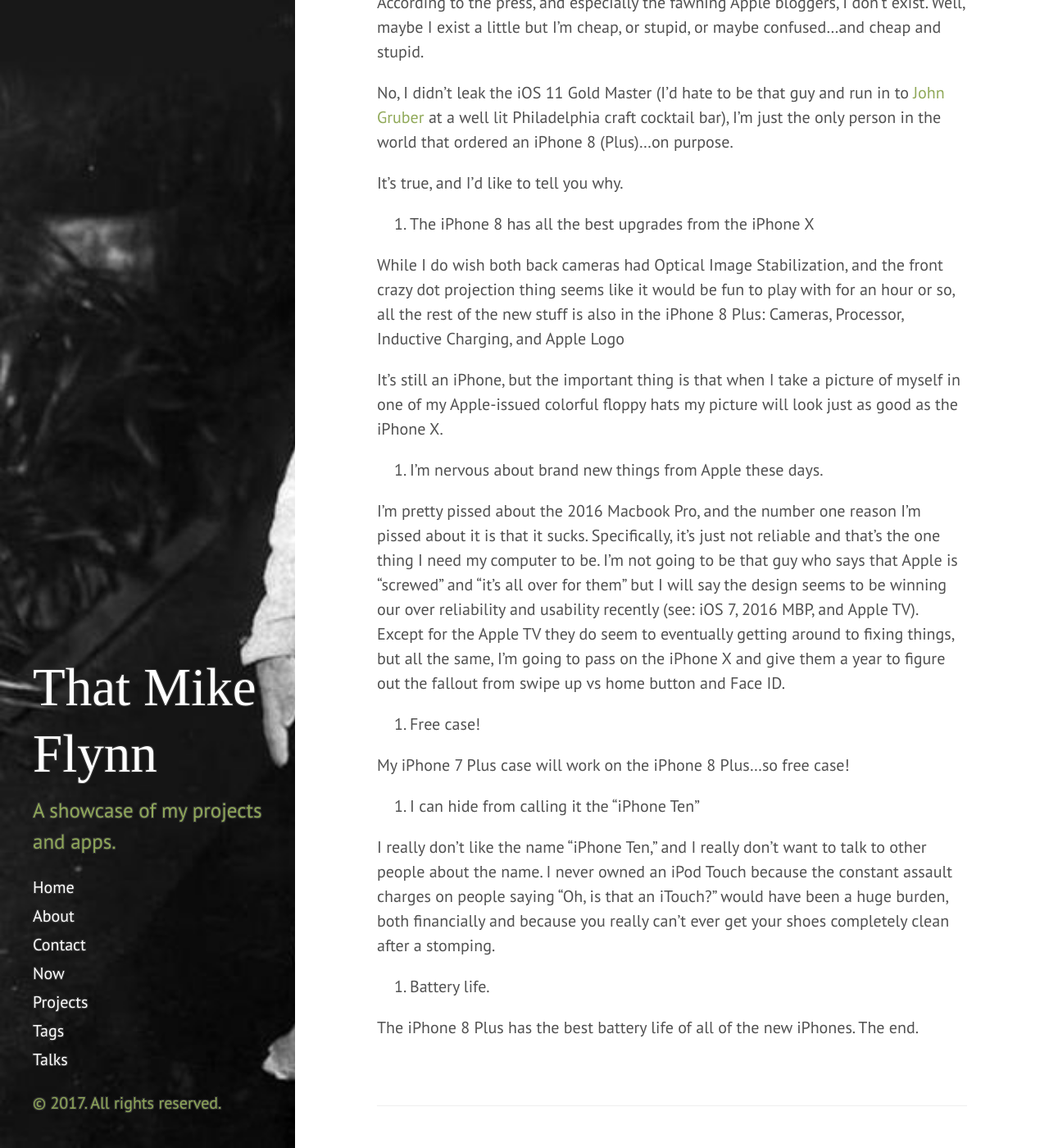
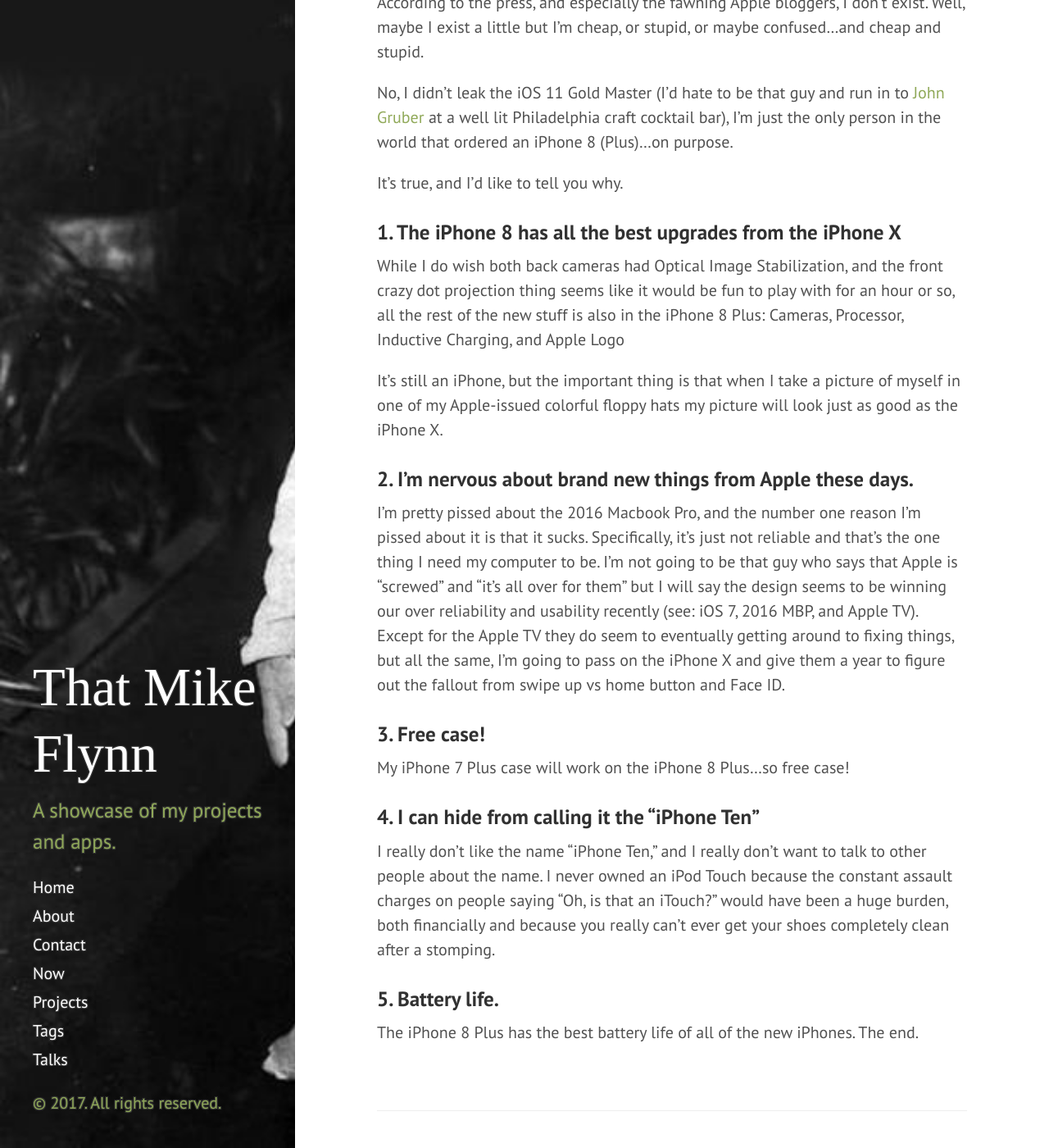
Before and after one commit to mikeflynn/thatmikeflynn.com-archive, a Jekyll site: the page built from _posts/2017-09-18-i-went-with-the-iphone-8.md, in a window 1280 px wide and 1400 px high, scrolled down 825 px. Shown: the whole window at 82% size. Built offline with Jekyll 4.4.1, drawn with Linux system fonts in a browser that asks for light colours; nearby versions of some CDN libraries; some web fonts are replaced.

Commit message:
Fix post formatting.

```diff
--- a/_posts/2017-09-18-i-went-with-the-iphone-8.md
+++ b/_posts/2017-09-18-i-went-with-the-iphone-8.md
@@ -14,24 +14,24 @@
 
 It's true, and I'd like to tell you why.
 
-1. The iPhone 8 has all the best upgrades from the iPhone X
+### 1. The iPhone 8 has all the best upgrades from the iPhone X
 
 While I do wish both back cameras had Optical Image Stabilization, and the front crazy dot projection thing seems like it would be fun to play with for an hour or so, all the rest of the new stuff is also in the iPhone 8 Plus: Cameras, Processor, Inductive Charging, and Apple Logo
 
 It's still an iPhone, but the important thing is that when I take a picture of myself in one of my Apple-issued colorful floppy hats my picture will look just as good as the iPhone X.
 
-2. I'm nervous about brand new things from Apple these days.
+### 2. I'm nervous about brand new things from Apple these days.
 
 I'm pretty pissed about the 2016 Macbook Pro, and the number one reason I'm pissed about it is that it sucks. Specifically, it's just not reliable and that's the one thing I need my computer to be. I'm not going to be that guy who says that Apple is "screwed" and "it's all over for them" but I will say the design seems to be winning our over reliability and usability recently (see: iOS 7, 2016 MBP, and Apple TV). Except for the Apple TV they do seem to eventually getting around to fixing things, but all the same, I'm going to pass on the iPhone X and give them a year to figure out the fallout from swipe up vs home button and Face ID.
 
-3. Free case!
+### 3. Free case!
 
 My iPhone 7 Plus case will work on the iPhone 8 Plus...so free case!
 
-4. I can hide from calling it the "iPhone Ten"
+### 4. I can hide from calling it the "iPhone Ten"
 
 I really don't like the name "iPhone Ten," and I really don't want to talk to other people about the name. I never owned an iPod Touch because the constant assault charges on people saying "Oh, is that an iTouch?" would have been a huge burden, both financially and because you really can't ever get your shoes completely clean after a stomping.
 
-5. Battery life.
+### 5. Battery life.
 
 The iPhone 8 Plus has the best battery life of all of the new iPhones. The end.
```
